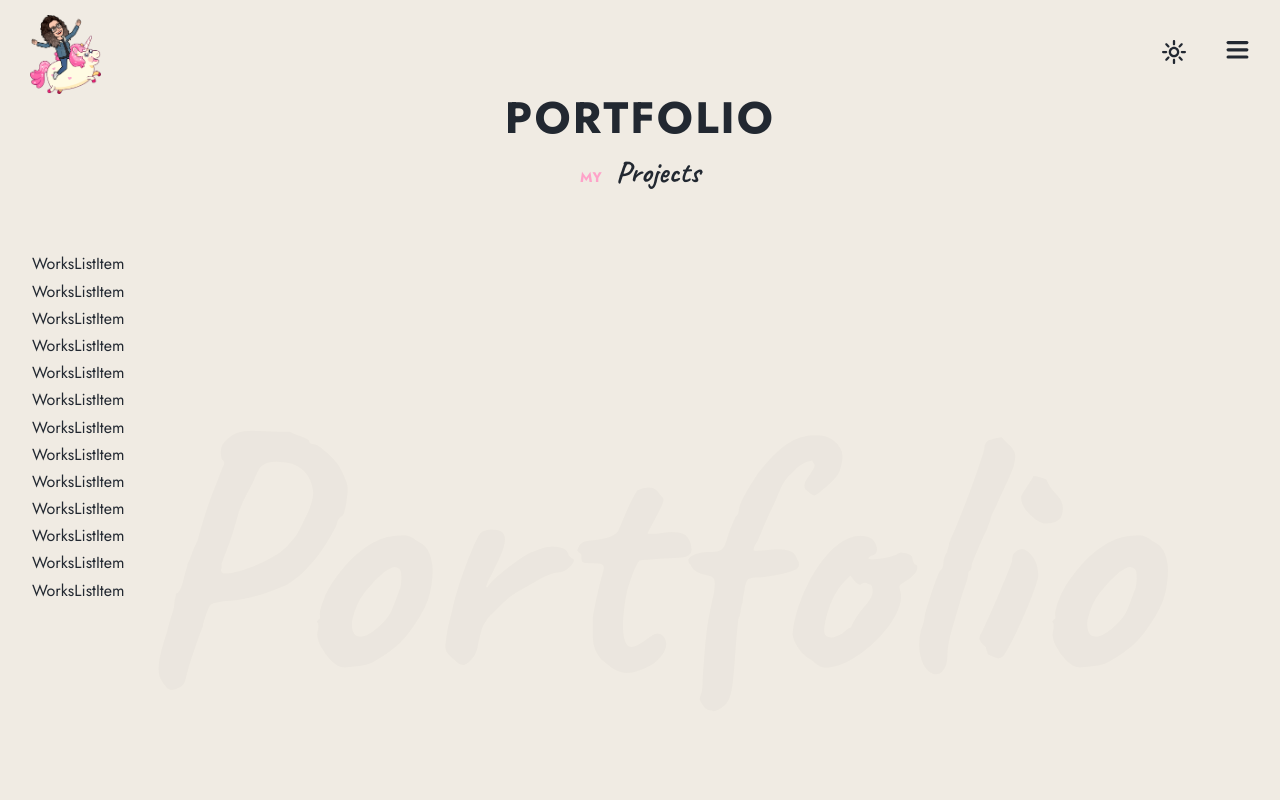
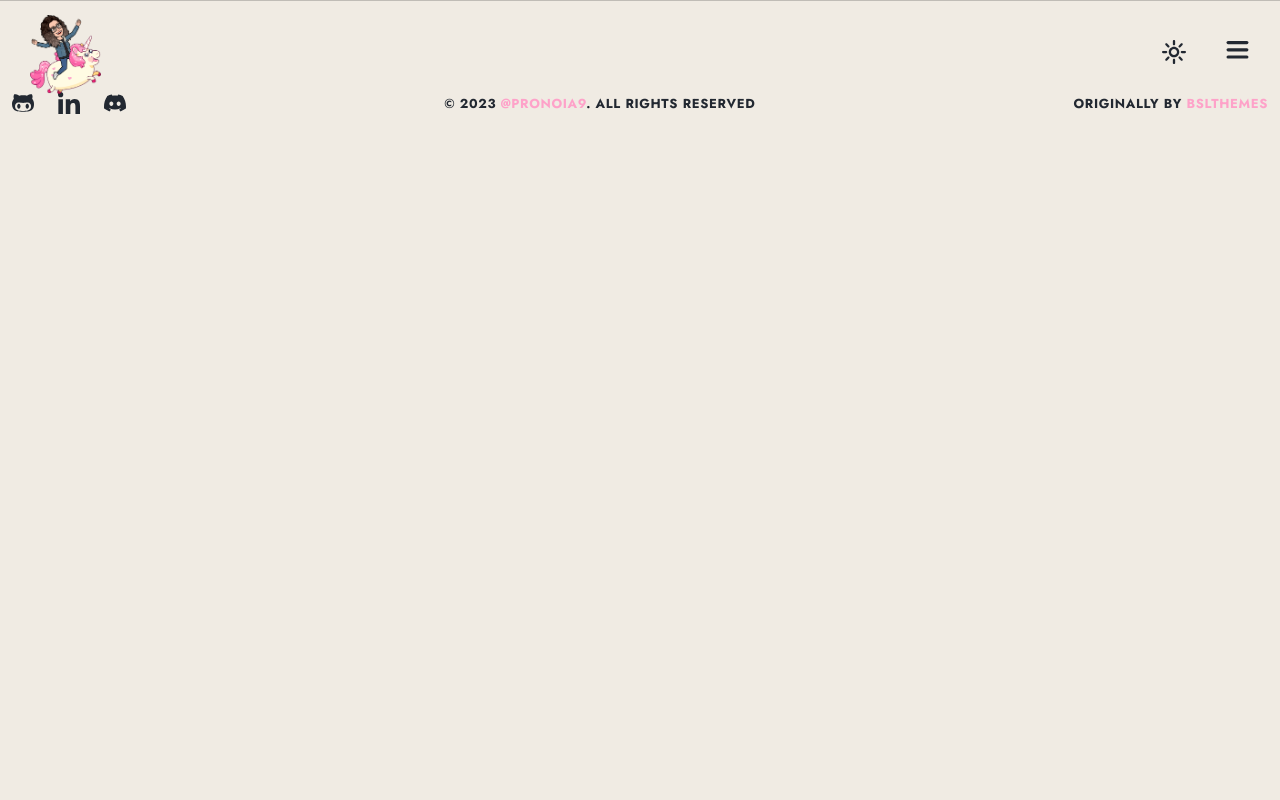
Before and after one commit to pronoia9/lumirise, a React (Vite) app: page /works in a window 1280 px wide. Shown: the top 800 px of the page. Built offline with nearby package versions, Linux system fonts and the light colour scheme.

Commit message:
move works list + separate works grid

```diff
--- a/src/components/pages/WorksPage.jsx
+++ b/src/components/pages/WorksPage.jsx
@@ -1,11 +1,6 @@
-import { Hero, Services, Skills, Works, Experience, Contact } from '..';
-
-import { WorksList } from '../sections';
-
 export default function WorksPage() {
   return (
     <>
-      <WorksList />
     </>
   );
 }
--- a/src/components/sections/List/WorksList.jsx
+++ /dev/null
@@ -1,14 +0,0 @@
-import { WorksListItem } from './';
-import { SectionWrapper } from '../../../hoc';
-import { projectsData } from '../../../utils/data';
-
-const WorksList = () => {
-  return (
-    <div>
-      {projectsData.projects.map((project, index) => (
-        <WorksListItem key={`works-list-${index}`} {...project} />
-      ))}
-    </div>
-  );
-};
-export default SectionWrapper(WorksList, 'works-list');
--- a/src/components/sections/List/index.js
+++ /dev/null
@@ -1,4 +0,0 @@
-import WorksList from './WorksList';
-import WorksListItem from './WorksListItem';
-
-export { WorksList, WorksListItem };
--- a/src/components/sections/Works/Works.jsx
+++ b/src/components/sections/Works/Works.jsx
@@ -1,13 +1,12 @@
 import { useEffect, useRef, useState } from 'react';
 import { styled } from 'styled-components';
 
-import { Grid } from '../..';
-import { WorksButton, WorksCard, WorksFilters } from './';
+import { WorksFilters, WorksGrid, WorksList, WorksButton } from './';
 import { SectionWrapper } from '../../../hoc';
 import { projectsData } from '../../../utils/data';
 import { lowerCase, setProjectsCount, rem } from '../../../utils/utils';
 
-const Works = () => {
+const Works = ({ type = 'grid' }) => {
   const [filterKey, setFilterKey] = useState('');
   const [projects, setProjects] = useState(projectsData.projects);
   const [rows, setRows] = useState(2);
@@ -52,11 +51,8 @@ const Works = () => {
     <Container ref={topRef}>
       <WorksFilters filterKey={filterKey} setFilterKey={setFilterKey} />
 
-      <Grid size='l' gap='40px'>
-        {projects.slice(0, count).map((project, index) => (
-          <WorksCard key={`projects-${filterKey}-${index}`} filterKey={filterKey} project={project} index={index} />
-        ))}
-      </Grid>
+      {type === 'grid' && <WorksGrid projects={projects} count={count} filterKey={filterKey} />}
+      {type === 'list' && <WorksList projects={projects} count={count} filterKey={filterKey} />}
 
       <WorksButton showingAllProjects={showingAllProjects} handleButtonClick={handleButtonClick} />
     </Container>
--- /dev/null
+++ b/src/components/sections/Works/WorksGrid.jsx
@@ -0,0 +1,12 @@
+import { Grid } from '../..';
+import { WorksCard } from '.';
+
+export default function WorksGrid({ projects, count, filterKey }) {
+  return (
+    <Grid size='l' gap='40px'>
+      {projects.slice(0, count).map((project, index) => (
+        <WorksCard key={`projects-${filterKey}-${index}`} filterKey={filterKey} project={project} index={index} />
+      ))}
+    </Grid>
+  );
+}
--- /dev/null
+++ b/src/components/sections/Works/WorksList.jsx
@@ -0,0 +1,3 @@
+export default function WorksList() {
+  return <div>WorksList</div>;
+}
--- a/src/components/sections/Works/index.js
+++ b/src/components/sections/Works/index.js
@@ -2,5 +2,8 @@ import Works from './Works';
 import WorksButton from './WorksButton';
 import WorksCard from './WorksCard';
 import WorksFilters from './WorksFilters';
+import WorksGrid from './WorksGrid';
+import WorksList from './WorksList';
+import WorksListItem from './WorksListItem';
 
-export { Works, WorksButton, WorksCard, WorksFilters };
+export { Works, WorksButton, WorksCard, WorksFilters, WorksGrid, WorksList, WorksListItem };
--- a/src/components/sections/index.js
+++ b/src/components/sections/index.js
@@ -4,6 +4,5 @@ import { Hero } from './Hero';
 import { Services } from './Services';
 import { Skills } from './Skills';
 import { Works } from './Works';
-import {WorksList} from './List';
 
-export { Contact, Experience, Hero, Services, Skills, Works, WorksList };
+export { Contact, Experience, Hero, Services, Skills, Works };
```
Also changed, not shown: src/components/sections/Works/WorksListItem.jsx (renamed from src/components/sections/List/WorksListItem.jsx).
